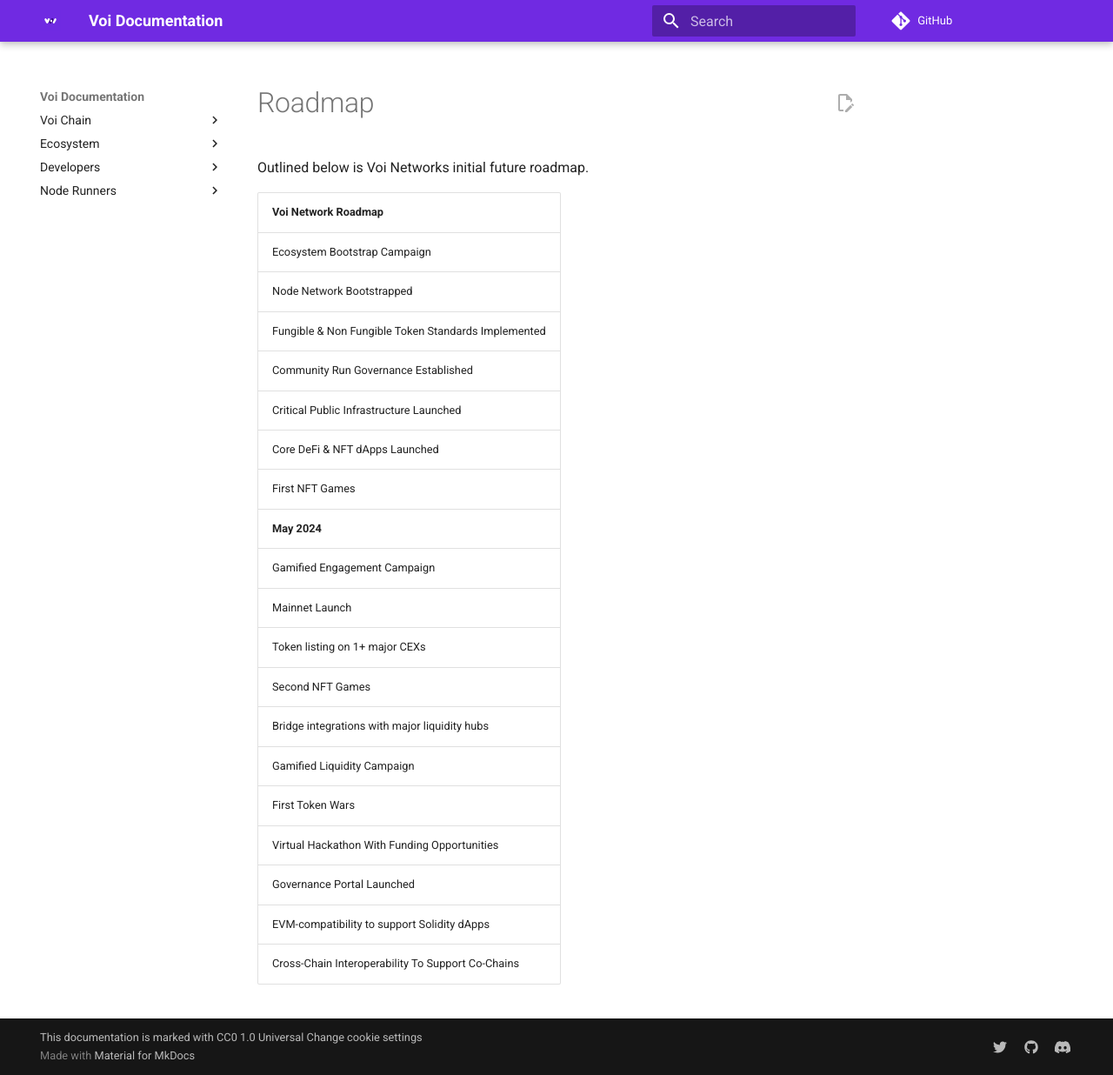
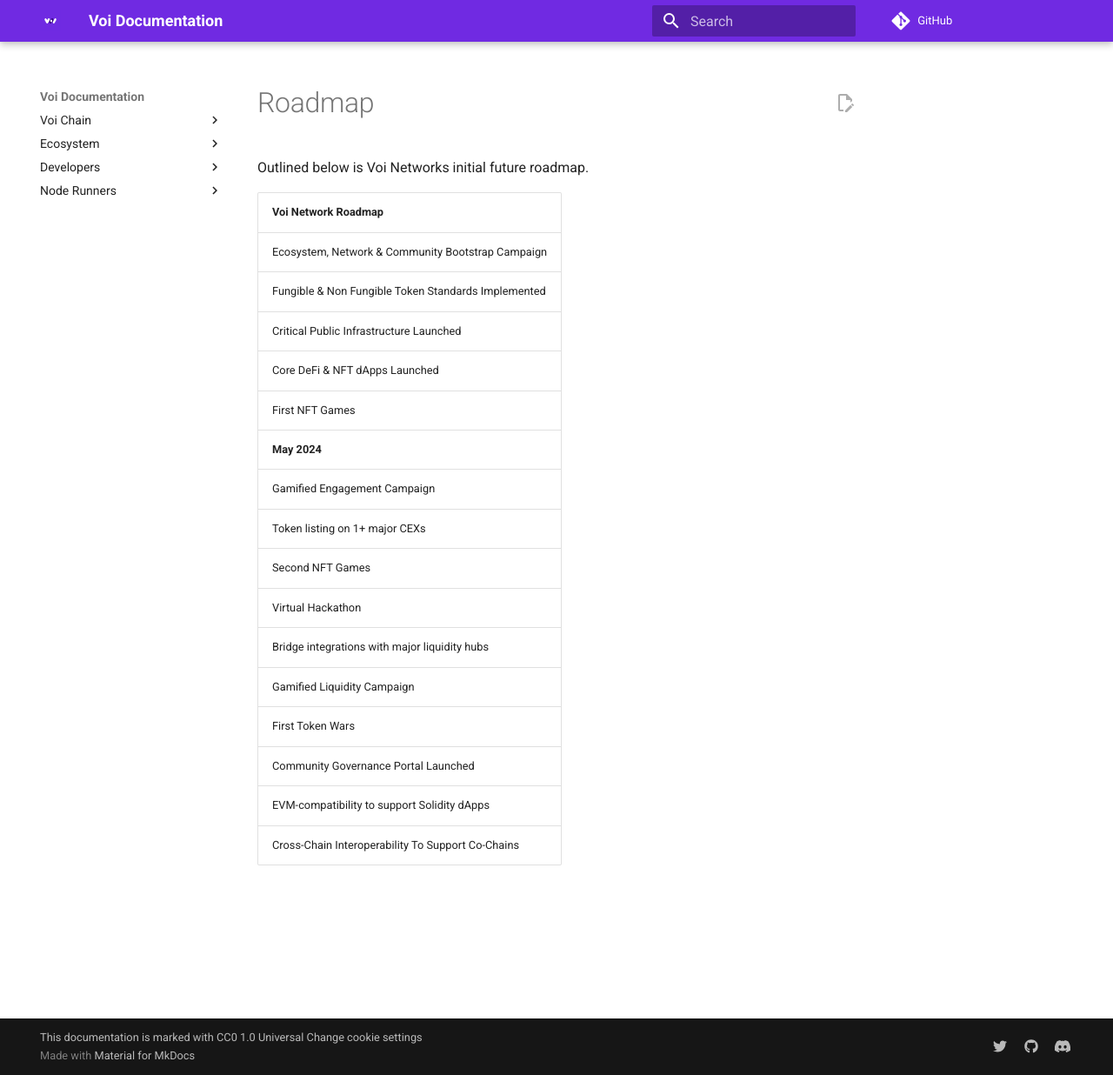
Before and after one commit to VoiNetwork/learn-more, an MkDocs documentation site: the page built from docs/ecosystem/roadmap.md, in a window 1280 px wide and 1236 px high. Shown: the whole window at 87% size. Built offline with MkDocs 1.6.1 and Material for MkDocs 9.7.7, drawn with Linux system fonts in a browser that asks for light colours; plug-ins that fetch from the network failed and are left out; comment, search, counter and statistics services are not loaded.

Commit message:
Update roadmap.md

```diff
--- a/docs/ecosystem/roadmap.md
+++ b/docs/ecosystem/roadmap.md
@@ -2,22 +2,19 @@
 
 | Voi Network Roadmap |
 | --- |
-| Ecosystem Bootstrap Campaign |
-| Node Network Bootstrapped |
+| Ecosystem, Network & Community Bootstrap Campaign |
 | Fungible & Non Fungible Token Standards Implemented |
-| Community Run Governance Established |
 | Critical Public Infrastructure Launched |
 | Core DeFi & NFT dApps Launched |
 | First NFT Games |
 | **May 2024** |
 | Gamified Engagement Campaign |
-| Mainnet Launch |
 | Token listing on 1+ major CEXs |
 | Second NFT Games |
+| Virtual Hackathon |
 | Bridge integrations with major liquidity hubs |
 | Gamified Liquidity Campaign |
 | First Token Wars |
-| Virtual Hackathon With Funding Opportunities |
-| Governance Portal Launched |
+| Community Governance Portal Launched |
 | EVM-compatibility to support Solidity dApps |
 | Cross-Chain Interoperability To Support Co-Chains |
```
